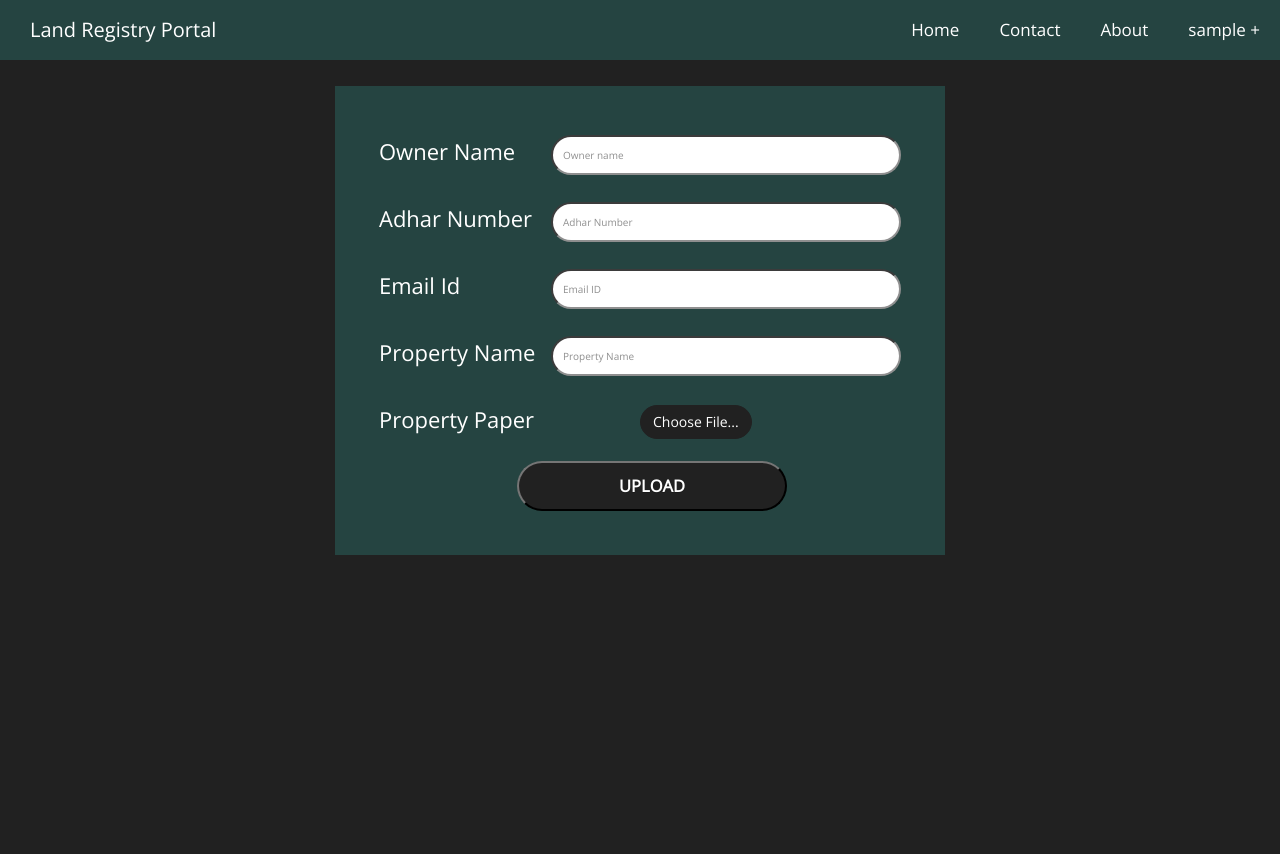
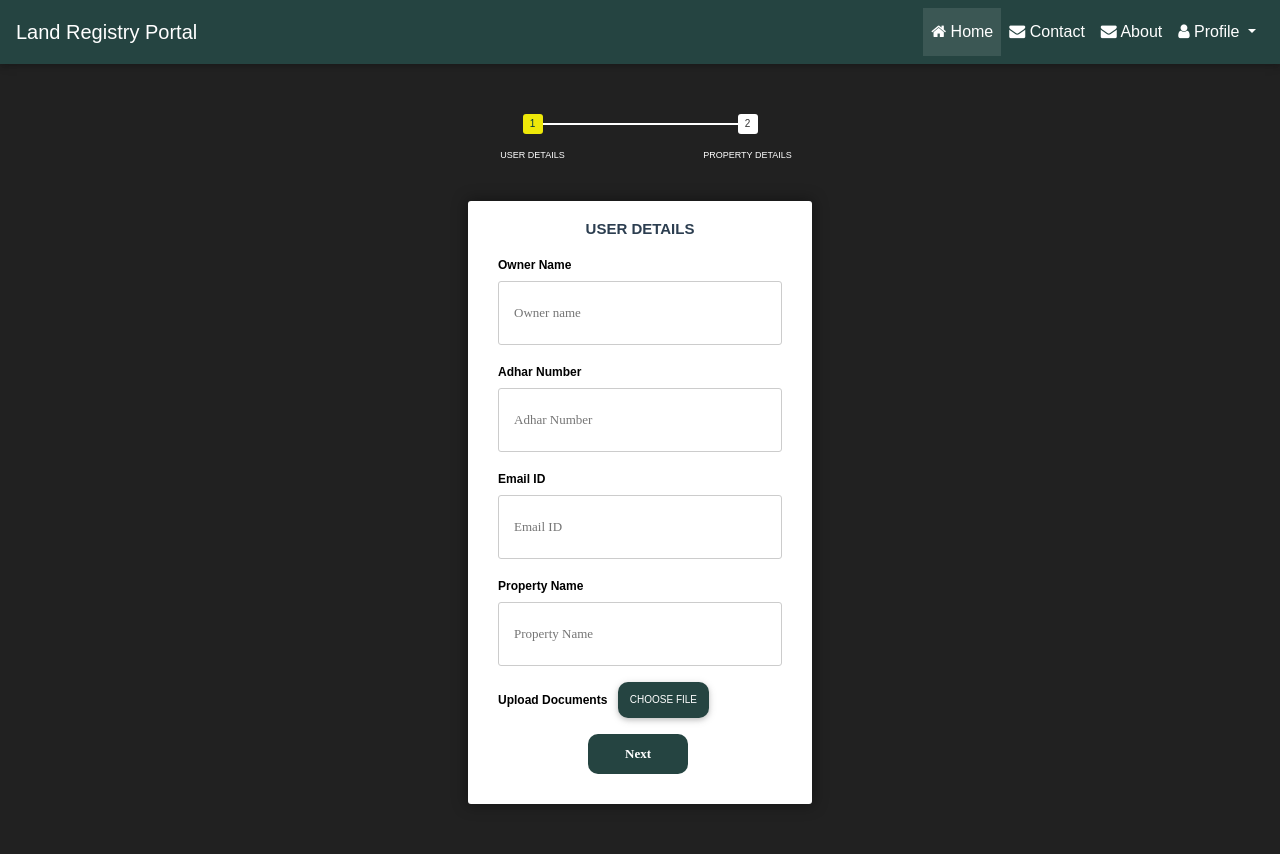
Before and after one commit to Disha-Shinde/Land-Registry-Portal, a Django app: page /upload_details/ in a window 1280 px wide. Before the commit the page ends 555 px from the top, so only its background shows below. Run offline with Django 3.2, Linux system fonts and the light colour scheme; the visitor is signed in with stand-in values (Sample User, id 1); some libraries are stand-ins or nearby versions.

Commit message:
Upload details and transaction html

```diff
--- a/Land_Registry_Portal/templates/transaction.html
+++ b/Land_Registry_Portal/templates/transaction.html
@@ -238,7 +238,7 @@
 		<div class="collapse navbar-collapse" id="navbarSupportedContent-4">
 			<ul class="navbar-nav ml-auto">
 				<li class="nav-item active">
-					<a class="nav-link" href="#"><i class="fa fa-heart"></i> Home <span class="sr-only">(current)</span></a>
+					<a class="nav-link" href="/land_registry_portal_index/"><i class="fa fa-home"></i> Home <span class="sr-only">(current)</span></a>
 				</li>
 				<li class="nav-item">
 					<a class="nav-link" href="#"><i class="fa fa-envelope"></i> Contact</a>
@@ -278,7 +278,7 @@
 			<input type="text" id="seller_name" name="seller_name" placeholder="Seller Name" />
 			<input type="text" id="seller_adhar_number" name="seller_adhar_number" name="Company" placeholder="Aadhar Number" />
 			<input type="text" id="seller_email_id" name="seller_email_id" name="email" placeholder="Email" />
-			<input type="text" id="seller_property_id" name="seller_property_id" name="PropertyID" placeholder="Property ID" />
+			<input type="text" id="seller_property_name" name="seller_property_name" placeholder="Property Name" />
 
 			<input type="button" name="next" class="next action-button" style="background-color:#254441;border-radius:10px" value="Next" />
 
--- a/Land_Registry_Portal/templates/upload_details.html
+++ b/Land_Registry_Portal/templates/upload_details.html
@@ -1,20 +1,16 @@
 <!DOCTYPE html>
 <html lang="en" >
 <head>
+  <meta charset="UTF-8">
   <title>Upload Details</title>
-  <link rel="stylesheet" href="https://maxcdn.bootstrapcdn.com/bootstrap/3.4.1/css/bootstrap.min.css">
-    <script src="https://ajax.googleapis.com/ajax/libs/jquery/3.4.1/jquery.min.js"></script>
+  <link rel='stylesheet' href='https://cdnjs.cloudflare.com/ajax/libs/font-awesome/4.7.0/css/font-awesome.css'>
+  <link rel='stylesheet' href='https://cdnjs.cloudflare.com/ajax/libs/twitter-bootstrap/4.0.0-beta/css/bootstrap.min.css'>
+  <link rel='stylesheet' href='https://cdnjs.cloudflare.com/ajax/libs/mdbootstrap/4.4.1/css/mdb.min.css'>
 
   <style>
-
 		/* Navbar */
-
-	@import url(https://fonts.googleapis.com/css?family=Open+Sans);
-	@import url(https://fonts.googleapis.com/css?family=Bree+Serif);
-
 		body {
 			background: #212121;
-		font-size:22px;
 			line-height: 32px;
 			color: #ffffff;
 			margin: 0;
@@ -22,478 +18,400 @@
 			word-wrap:break-word !important;
 			font-family: 'Open Sans', sans-serif;
 		}
-
-	h1 {
-		font-size: 60px;
-		text-align: center;
-		color: #FFF;
-	}
-
-	h3 {
-		font-size: 30px;
-		line-height: 34px;
-		text-align: center;
-		color: #FFF;
-	}
-
-	h3 a {
-		color: #FFF;
-	}
-
-	a {
-		color: #FFF;
-	}
-
-	h1 {
-		margin-top: 100px;
-		text-align:center;
-		font-size:60px;
-		line-height: 70px;
-		font-family: 'Bree Serif', 'serif';
-		}
-
-	#container {
-		margin: 0 auto;
-		max-width: 890px;
-	}
-
-	p {
-		text-align: center;
-	}
-
-	.toggle,
-	[id^=drop] {
-		display: none;
-	}
-
-	/* Giving a background-color to the nav container. */
 		nav {
 			margin:0;
 			padding: 0;
 			background-color: #254441;
 		}
+		.navbar .dropdown-menu a:hover {
+			color: #616161 !important;
+		}
+		.darken-grey-text {
+			color: #2E2E2E;
+		}
+		/* Navbar */
 
-	#logo {
-		display: block;
-		padding: 0 30px;
-		float: left;
-		font-size:20px;
-		line-height: 60px;
+		/* Main body*/
+
+		.btn {
+			background-color:#254441;
+			border-radius:10px;
+			padding: 12px;
+			font-size: 10px;
 		}
 
-	/* Since we'll have the "ul li" "float:left"
-	 * we need to add a clear after the container. */
-
-	nav:after {
-		content:"";
-		display:table;
-		clear:both;
+		.label-info {
+			background-color: #212121;
+			font-size: 10px;
+			margin-left: 50px;
 		}
 
-	/* Removing padding, margin and "list-style" from the "ul",
-	 * and adding "position:reltive" */
-	nav ul {
-		float: right;
-		padding:0;
-		margin:0;
-		list-style: none;
+		.logo-container  {
+			position: absolute;
+			top: 1%;
+			left: 3%;
+			width: 10%;
+			cursor: pointer;
+			z-index: 100;
+		}
+
+		/*custom font*/
+
+		@import url(https://fonts.googleapis.com/css?family=Montserrat);
+
+		/*basic reset*/
+
+		* {
+		  margin: 0;
+		  padding: 0;
+		}
+
+		body {
+		  font-family: montserrat, arial, verdana;
+		}
+
+		/*form styles*/
+
+		#msform {
+		  width: 430px;
+		  margin: 50px auto;
+		  //text-align: center;
 		  position: relative;
 		}
 
-	/* Positioning the navigation items inline */
-	nav ul li {
-		margin: 0px;
-		display:inline-block;
-		float: left;
-		background-color: #254441;
-		}
-
-	/* Styling the links */
-	nav a {
-		display:block;
-		padding:14px 20px;
-		color:#FFF;
-		font-size:17px;
-		text-decoration:none !important;
-		color: white;
+		#msform fieldset {
+		  background: white;
+		  border: 0 none;
+		  border-radius: 3px;
+		  box-shadow: 0 0 15px 1px rgba(0, 0, 0, 0.4);
+		  padding: 20px 30px;
+		  box-sizing: border-box;
+		  width: 80%;
+		  margin: 0 10%;
+		  /*stacking fieldsets above each other*/
+		  position: relative;
 		}
 
 
-	nav ul li ul li:hover { background: #000000; }
+		/*Hide all except first fieldset*/
 
-	/* Background color change on Hover */
-	nav a:hover {
-		background-color: #000000;
-		color: white;
+		#msform fieldset:not(:first-of-type) {
+		  display: none;
 		}
 
-	/* Hide Dropdowns by Default
-	 * and giving it a position of absolute */
-	nav ul ul {
-		display: none;
-		position: absolute;
-		/* has to be the same number as the "line-height" of "nav a" */
-		top: 60px;
+
+		/*inputs*/
+
+		#msform input,
+		#msform textarea,
+		#msform select {
+		  padding: 15px;
+		  border: 1px solid #ccc;
+		  border-radius: 3px;
+		  margin-bottom: 10px;
+		  width: 100%;
+		  box-sizing: border-box;
+		  font-family: montserrat;
+		  color: #2C3E50;
+		  font-size: 13px;
 		}
 
-	/* Display Dropdowns on Hover */
-	nav ul li:hover > ul {
-		display:inherit;
+
+		/*buttons*/
+
+		#msform .action-button {
+		  width: 100px;
+		  background: #27AE60;
+		  font-weight: bold;
+		  color: white;
+		  border: 0 none;
+		  border-radius: 1px;
+		  cursor: pointer;
+		  padding: 1px 5px;
+		  margin: 10px 5px;
+		  height: 40px;
 		}
 
-	/* Fisrt Tier Dropdown */
-	nav ul ul li {
-		width:170px;
-		float:none;
-		display:list-item;
+		#msform .action-button:hover,
+		#msform .action-button:focus {
+		  box-shadow: 0 0 0 2px white, 0 0 0 3px #27AE60;
+		}
+
+
+		/*headings*/
+
+		.fs-title {
+		  font-size: 15px;
+		  text-transform: uppercase;
+		  color: #2C3E50;
+		  margin-bottom: 10px;
+		}
+
+		.fs-subtitle {
+		  font-weight: normal;
+		  font-size: 13px;
+		  color: #666;
+		  margin-bottom: 20px;
+		  text-align: left;
+		}
+
+
+		/*progressbar*/
+
+		#progressbar {
+		  margin-bottom: 30px;
+		  overflow: hidden;
+		  /*CSS counters to number the steps*/
+		  counter-reset: step;
+		}
+
+		#progressbar ul {
+		  padding-left:0px !important;
+		}
+
+		#progressbar li {
+		  list-style-type: none;
+		  color: white;
+		  text-transform: uppercase;
+		  font-size: 9px;
+		  width:50%;
+		  float: left;
 		  position: relative;
 		}
 
-	/* Second, Third and more Tiers
-	 * We move the 2nd and 3rd etc tier dropdowns to the left
-	 * by the amount of the width of the first tier.
-	*/
-	nav ul ul ul li {
-		position: relative;
-		top:-60px;
-		/* has to be the same number as the "width" of "nav ul ul li" */
-		left:170px;
+		#progressbar li:before {
+		  content: counter(step);
+		  counter-increment: step;
+		  width: 20px;
+		  line-height: 20px;
+		  display: block;
+		  font-size: 10px;
+		  color: #333;
+		  background: white;
+		  border-radius: 3px;
+		  margin: 0 auto 5px auto;
 		}
 
 
-	/* Change ' +' in order to change the Dropdown symbol */
-	li > a:after { content:  ' +'; }
-	li > a:only-child:after { content: ''; }
+		/*progressbar connectors*/
 
-
-	/* Media Queries
-	--------------------------------------------- */
-
-	@media all and (max-width : 768px) {
-
-		#logo {
-			display: block;
-			padding: 0;
+		#progressbar li:after {
+		  content: '';
 		  width: 100%;
-			text-align: center;
-			float: none;
+		  height: 2px;
+		  background: white;
+		  position: absolute;
+		  left: -50%;
+		  top: 9px;
+		  z-index: -1;
+		  /*put it behind the numbers*/
 		}
 
-		nav {
-			margin: 0;
-		}
-
-		/* Hide the navigation menu by default */
-		/* Also hide the  */
-		.toggle + a,
-		.menu {
-			display: none;
-		}
-
-		/* Stylinf the toggle lable */
-		.toggle {
-			display: block;
-			background-color: #254441;
-			padding:14px 20px;
-			color:#FFF;
-			font-size:17px;
-			text-decoration:none;
-			border:none;
-		}
-
-		.toggle:hover {
-			background-color: #000000;
-		}
-
-		/* Display Dropdown when clicked on Parent Lable */
-		[id^=drop]:checked + ul {
-			display: block;
-		}
-
-		/* Change menu item's width to 100% */
-		nav ul li {
-			display: block;
-			width: 100%;
-			}
-
-		nav ul ul .toggle,
-		nav ul ul a {
-			padding: 0 40px;
-		}
-
-		nav ul ul ul a {
-			padding: 0 80px;
-		}
-
-		nav a:hover,
-		nav ul ul ul a {
-			background-color: #000000;
-		}
-
-		nav ul li ul li .toggle,
-		nav ul ul a,
-	  nav ul ul ul a{
-			padding:14px 20px;
-			color:#FFF;
-			font-size:17px;
+		#progressbar li:first-child:after {
+		  /*connector not needed before the first step*/
+		  content: none;
 		}
 
 
-		nav ul li ul li .toggle,
-		nav ul ul a {
-			background-color: #212121;
+		/*marking active/completed steps green*/
+
+
+		/*The number of the step and the connector before it = green*/
+
+		#progressbar li.active:before,
+		#progressbar li.active:after {
+		  background: #eee809;
+		  color: #00353b;
 		}
 
-		/* Hide Dropdowns by Default */
-		nav ul ul {
-			float: none;
-			position:static;
-			color: #ffffff;
-			/* has to be the same number as the "line-height" of "nav a" */
+		/* Label */
+		#label {
+			color: black;
+			font-weight: bold;
+			font-size: 12px;
 		}
-
-		/* Hide menus on hover */
-		nav ul ul li:hover > ul,
-		nav ul li:hover > ul {
-			display: none;
-		}
-
-		/* Fisrt Tier Dropdown */
-		nav ul ul li {
-			display: block;
-			width: 100%;
-		}
-
-		nav ul ul ul li {
-			position: static;
-			/* has to be the same number as the "width" of "nav ul ul li" */
-
-		}
-
-	}
-
-	@media all and (max-width : 330px) {
-
-		nav ul li {
-			display:block;
-			width: 94%;
-		}
-
-	}
-
-	.down {
-	  transform: rotate(45deg);
-	  -webkit-transform: rotate(45deg);
-	}
-
-	i {
-	  border: solid white;
-	  border-width: 0 3px 3px 0;
-	  display: inline-block;
-	  padding: 3px;
-	}
-
-/* Navbar */
-
-/* Main body */
-
-.upload_form {
-  width: 100%;
-  padding: 2em;
-  position: relative;
-  background-color: #254441;
-}
-.upload_form:before {
-  content: '';
-  position: absolute;
-}
-@media screen and (min-width: 600px) {
-  .upload_form {
-    width: 100%;
-  }
-}
-
-.flex-row {
-  display: -webkit-box;
-  display: flex;
-  margin-bottom: 1em;
-}
-
-.lf--input {
-  height: 40px;
-  padding: 1em;
-  border-radius: 25px;
-  border-color: #8f8f8f;
-  color: #8f8f8f;
-  font-size: 1rem;
-  width: 350px;
-  float: right;
-}
-.lf--input:focus {
-  outline: none;
-  -webkit-transition: -webkit-transform .15s ease;
-  transition: -webkit-transform .15s ease;
-  transition: transform .15s ease;
-  transition: transform .15s ease, -webkit-transform .15s ease;
-  -webkit-transform: scale(1.1);
-          transform: scale(1.1);
-}
-
-.lf--submit {
-  display: block;
-  padding: 7px;
-  width: 270px;
-  height: 50px;
-  background-color: #212121;
-  border-color: #212121;
-  border-radius: 25px;
-  color: #fff;
-  cursor: pointer;
-  font-size: .75em;
-  font-weight: 600;
-  text-shadow: 0 1px 0 rgba(0, 0, 0, 0.2);
-}
-.lf--submit:focus {
-  outline: none;
-  -webkit-transition: -webkit-transform .15s ease;
-  transition: -webkit-transform .15s ease;
-  transition: transform .15s ease;
-  transition: transform .15s ease, -webkit-transform .15s ease;
-  -webkit-transform: scale(1.1);
-          transform: scale(1.1);
-}
-
-::-webkit-input-placeholder {
-  color: #8f8f8f;
-}
-
-::-moz-placeholder {
-  color: #8f8f8f;
-}
-
-:-ms-input-placeholder {
-  color: #8f8f8f;
-}
-
-::-ms-input-placeholder {
-  color: #8f8f8f;
-}
-
-::placeholder {
-  color: #8f8f8f;
-}
-
-
-.col-50
-{
-    width: 20%;
-    float:left;
-    margin-top: 5px;
-}
-
-.col-50
-{
-    width: 80%;
-    float:left;
-    margin-top: 5px;
-}
-
-.btn-primary, .btn-primary:hover {
-	background-color: #212121;
-	border-radius: 20px;
-	border-color: #212121;
-}
-.label-info {
-	background-color: #212121;
-	font-size: 10px;
-}
-/* Main Body */
 
   </style>
 </head>
-<body>
 
-<!-- Nav Bar -->
-<nav>
-        <div id="logo">Land Registry Portal</div>
+<body class="hm-gradient">
+	<!--Navbar -->
+	<nav class="mb-4 navbar navbar-expand-lg navbar-dark">
+		<a class="navbar-brand" href="#">Land Registry Portal</a>
+		<button class="navbar-toggler" type="button" data-toggle="collapse" data-target="#navbarSupportedContent-4" aria-controls="navbarSupportedContent-4" aria-expanded="false" aria-label="Toggle navigation">
+			<span class="navbar-toggler-icon"></span>
+		</button>
+		<div class="collapse navbar-collapse" id="navbarSupportedContent-4">
+			<ul class="navbar-nav ml-auto">
+				<li class="nav-item active">
+					<a class="nav-link" href="/land_registry_portal_index/"><i class="fa fa-home"></i> Home <span class="sr-only">(current)</span></a>
+				</li>
+				<li class="nav-item">
+					<a class="nav-link" href="#"><i class="fa fa-envelope"></i> Contact</a>
+				</li>
+				<li class="nav-item">
+					<a class="nav-link" href="#"><i class="fa fa-envelope"></i> About</a>
+				</li>
+				<li class="nav-item dropdown">
+					<a class="nav-link dropdown-toggle" id="navbarDropdownMenuLink-4" data-toggle="dropdown" aria-haspopup="true" aria-expanded="false"><i class="fa fa-user"></i> Profile </a>
+					<div class="dropdown-menu dropdown-menu-right dropdown-cyan" aria-labelledby="navbarDropdownMenuLink-4">
+						<a class="dropdown-item" href="#"><i class="fa fa-user"></i> {{ user }}</a>
+						<a class="dropdown-item" href="/logout/">Log out</a>
+					</div>
+				</li>
 
-        <label for="drop" class="toggle">Menu</label>
-        <input type="checkbox" id="drop" />
-            <ul class="menu">
-                <li><a href="/land_registry_portal_index/">Home</a></li>
-                <li><a href="#">Contact</a></li>
-                <li><a href="#">About</a></li>
-                <li>
-					<label for="drop-1" class="toggle">{{user}}+</label>
-					<a href="#">{{user}}</a>
-					<input type="checkbox" id="drop-1"/>
-					<ul>
-						<li><a href="/logout/">Log Out</a></li>
 			</ul>
-                </li>
+		</div>
+	</nav>
+	<!--/.Navbar -->
+
+	<!-- multistep form -->
+	<form id="msform" method='post' action='/upload_file/'>
+		{% csrf_token %}
+		<!-- progressbar -->
+		<div style="text-align: center;">
+		<ul id="progressbar">
+			<li class="active">User Details</li>
+			<li>Property Details</li>
 		</ul>
-        </nav>
-<!-- Nav Bar -->
+		</div>
+		<!-- fieldsets -->
 
-<!-- Main page https://cdn.nohat.cc/thumb/f/720/5557286722338816.jpg
-               https://chitralekha.com/chitralemag/wp-content/uploads/2019/04/bigstock-144968120-900x444-324x160.jpg-->
-<div class="container-fluid">
+		<fieldset>
 
-
-<div class = "row">
-
-		<div class = 'col-md-3'>
+		<div style="text-align: center;">
+			<h2 class="fs-title" style="font-weight: bold;">User Details</h2>
 		</div>
 
-		<div class = 'col-md-6' style = "margin-top: 2%">
+				<span id='label'>Owner Name</span><input type='text' id="owner_name" name="owner_name" placeholder = "Owner name">
+				<span id='label'>Adhar Number</span><input type="text" id="adhar_number" name="adhar_number" placeholder = "Adhar Number">
+				<span id='label'>Email ID</span><input type="Email" name="email_id" placeholder = "Email ID">
+				<span id='label'>Property Name</span><input type="text" id="property_name" name="property_name" placeholder = "Property Name">
 
-			<form class='upload_form' method='post' action='/upload_file/'>
-				{% csrf_token %}
-				<div class="flex-row">
-					<div class="col-50">Owner Name</div><div class="col-50"><input type='text' id="owner_name" name="owner_name" class='lf--input' placeholder = "Owner name"></div>
-				</div>
-				<div class="flex-row">
-					<div class="col-50">Adhar Number</div><div class="col-50"><input type="text" id="adhar_number" name="adhar_number" class='lf--input' placeholder = "Adhar Number"></div>
-				</div>
-				<div class="flex-row">
-					<div class="col-50">Email Id</div><div class="col-50"><input type="Email" name="email_id" class='lf--input' placeholder = "Email ID"></div>
-				</div>
-				<div class="flex-row">
-					<div class="col-50">Property Name</div><div class="col-50"><input type="text" id="property_name" name="property_name" class='lf--input' placeholder = "Property Name"></div>
-				</div>
-				<div class="flex-row">
-					<div class="col-50">Property Paper</div><div class="col-50">
 				<div style="position:relative;">
-							<a class='btn btn-primary' href='javascript:;'>
-								Choose File...
+					<span id='label'>Upload Documents</span>
+					<a class='btn' href='javascript:;'>
+						Choose file
 						<input type="file" style='position:absolute;z-index:2;top:0;left:0;filter: alpha(opacity=0);-ms-filter:"progid:DXImageTransform.Microsoft.Alpha(Opacity=0)";opacity:0;background-color:transparent;color:transparent;' name="property_paper" id = 'property_paper' size="40"  onchange='$("#upload-file-info").html($(this).val());'>
 					</a>
 					&nbsp;
 					<span class='label label-info' id="upload-file-info"></span>
 				</div>
+
+				<input type="button" name="next" class="next action-button" style="background-color:#254441;border-radius:10px;margin-left:90px;" value="Next" />
+
+		</fieldset>
+
+		<fieldset>
+
+			<div style="text-align:center;">
+				<h2 class="fs-title" style="font-weight: bold;">Property Details</h2>
 			</div>
 
-				</div>
+			<input type="text" id="plot_number" name="plot_number" placeholder = "Plot Number">
+			<input type="text" id="sector_number" name="sector_number" placeholder = "Sector Number">
+			<input type="text" id="road_name" name="road_name" placeholder = "Road / Landmark">
+			<input type="text" id="area_name" name="area_name" placeholder = "Area">
+			<input type="text" id="city_name" name="city_name" placeholder = "City">
+			<input type="text" id="state_name" name="state_name" placeholder = "State">
+			<input type="text" id="country_name" name="country_name" placeholder = "Country">
+			<input type="text" id="pin_code" name="pin_code" placeholder = "Pin Code">
 
-				<div class='row'>
-					<div class = 'col-md-3'></div>
-					<div class = 'col-md-6'>
-						<input class='lf--submit' type='submit' value='UPLOAD'>
-					</div>
-					<div class = 'col-md-3'></div>
-				</div>
+			<input type="button" name="previous" class="previous action-button" style="background-color:#254441;border-radius:10px;margin-left:35px;" value="Previous" />
+			<input type="submit" name="submit" class="submit action-button" style="background-color:#254441;border-radius:10px" value="Submit" />
+
+		</fieldset>
+
 	</form>
 
-		</div>
+	<script src='https://cdnjs.cloudflare.com/ajax/libs/jquery/2.1.3/jquery.min.js'></script>
+	<script src='https://cdnjs.cloudflare.com/ajax/libs/jquery-easing/1.3/jquery.easing.min.js'></script>
+	<script src="https://ajax.googleapis.com/ajax/libs/jquery/3.4.1/jquery.min.js"></script>
+	<script src='https://cdnjs.cloudflare.com/ajax/libs/popper.js/1.11.0/umd/popper.min.js'></script>
+	<script src='https://maxcdn.bootstrapcdn.com/bootstrap/4.0.0-beta/js/bootstrap.min.js'></script>
+	<script src='https://cdnjs.cloudflare.com/ajax/libs/mdbootstrap/4.4.1/js/mdb.min.js'></script>
 
-		<div class = 'col-md-3'></div>
+	<script>
 
-	</div>
+	//jQuery time
+	var current_fs, next_fs, previous_fs; //fieldsets
+	var left, opacity, scale; //fieldset properties which we will animate
+	var animating; //flag to prevent quick multi-click glitches
 
+	$(".next").click(function(){
+		if(animating) return false;
+		animating = true;
 
+		current_fs = $(this).parent();
+		next_fs = $(this).parent().next();
 
-</div>
+		//activate next step on progressbar using the index of next_fs
+		$("#progressbar li").eq($("fieldset").index(next_fs)).addClass("active");
 
-<!-- Main Page-->
+		//show the next fieldset
+		next_fs.show();
+		//hide the current fieldset with style
+		current_fs.animate({opacity: 0}, {
+			step: function(now, mx) {
+				//as the opacity of current_fs reduces to 0 - stored in "now"
+				//1. scale current_fs down to 80%
+				scale = 1 - (1 - now) * 0.2;
+				//2. bring next_fs from the right(50%)
+				left = (now * 50)+"%";
+				//3. increase opacity of next_fs to 1 as it moves in
+				opacity = 1 - now;
+				current_fs.css({
+			'transform': 'scale('+scale+')',
+			'position': 'absolute'
+		  });
+				next_fs.css({'left': left, 'opacity': opacity});
+			},
+			duration: 800,
+			complete: function(){
+				current_fs.hide();
+				animating = false;
+			},
+			//this comes from the custom easing plugin
+			easing: 'easeInOutBack'
+		});
+	});
+
+	$(".previous").click(function(){
+		if(animating) return false;
+		animating = true;
+
+		current_fs = $(this).parent();
+		previous_fs = $(this).parent().prev();
+
+		//de-activate current step on progressbar
+		$("#progressbar li").eq($("fieldset").index(current_fs)).removeClass("active");
+
+		//show the previous fieldset
+		previous_fs.show();
+		//hide the current fieldset with style
+		current_fs.animate({opacity: 0}, {
+			step: function(now, mx) {
+				//as the opacity of current_fs reduces to 0 - stored in "now"
+				//1. scale previous_fs from 80% to 100%
+				scale = 0.8 + (1 - now) * 0.2;
+				//2. take current_fs to the right(50%) - from 0%
+				left = ((1-now) * 50)+"%";
+				//3. increase opacity of previous_fs to 1 as it moves in
+				opacity = 1 - now;
+				current_fs.css({'left': left});
+				previous_fs.css({'transform': 'scale('+scale+')', 'opacity': opacity});
+			},
+			duration: 800,
+			complete: function(){
+				current_fs.hide();
+				animating = false;
+			},
+			//this comes from the custom easing plugin
+			easing: 'easeInOutBack'
+		});
+	});
+
+	</script>
+
 </body>
 </html>
```
Lines whose indentation alone changed are shown as unchanged.
